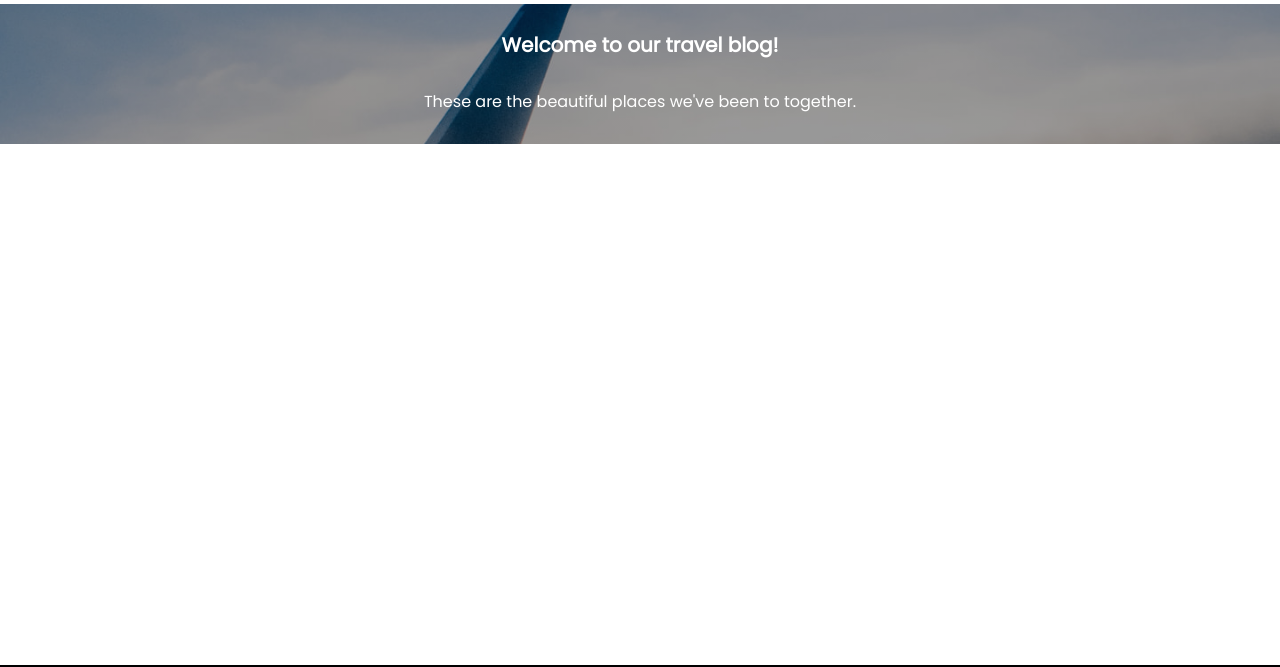
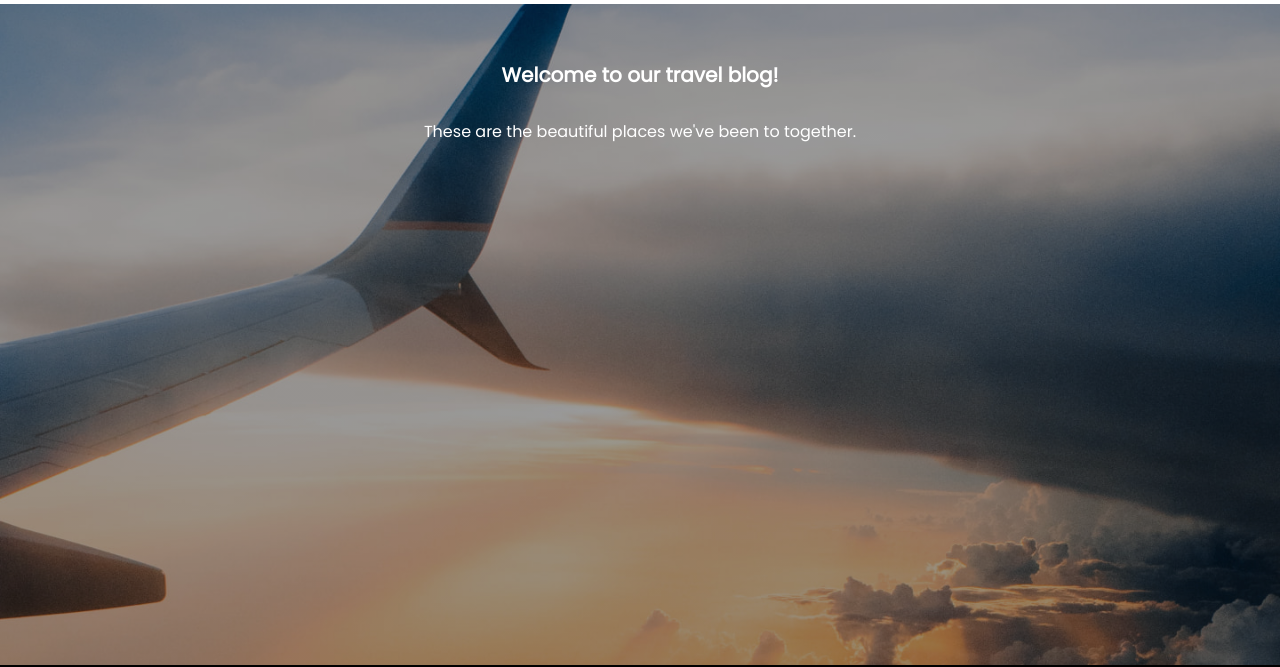
Before and after one commit to Noroff-FEU-Assignments/project-exam-1-AdrianMikk, a plain HTML site: page posts.html in a window 1280 px wide. Shown: the part 60-727 px from the top of the page. Drawn offline with Linux system fonts and the light colour scheme; no server answers.

Commit message:
Posts update

```diff
--- a/css/styles.css
+++ b/css/styles.css
@@ -131,19 +131,12 @@ nav {
 /* Posts */
 
 .post {
-  width: 50%;
-  margin: 5px auto;
-  position: relative;
-  height: 50%;
-  display: flex;
-  flex-direction: column;
-  justify-content: center;
+  margin: 20px auto;
 }
 
 .post img {
-  height: 20rem;
+  height: 15rem;
   width: 20rem;
-  margin: auto;
 }
 
 .post div {
@@ -155,11 +148,6 @@ nav {
   margin-right: auto;
   justify-content: center;
 }
-.post h2 {
-  color: white;
-  z-index: 10;
-  margin: 0 auto;
-}
 
 .post a {
   margin-top: -25rem;
@@ -167,26 +155,35 @@ nav {
   z-index: 10;
 }
 
-.posts-image-container {
+.list-container {
   background-image:  linear-gradient(rgb(0, 0, 0, 0.4), rgb(0, 0, 0, 0.4)), url(/images/HomepageImage-min.jpg);
-    /* position: absolute; */
   background-position: center;
   background-size: cover;
   background-repeat: no-repeat;
   background-attachment: fixed;
-    width: 100%;
+  width: 100vw;
+  display: flex;
 }
 
-.posts-container {
-  margin: auto;
+.posts-image-container {
+  width: 100vw;
+  height: 100vh;
+}
+
+.postsContainer {
+  height: 100vh;
+  width: 100vw;
+  align-items: center;
+  justify-content: center;
   display: flex;
-  flex-direction: column;
-  justify-content: center;
+  flex-wrap: wrap;
+  gap: 15px;
+  padding: 20px;
 }
 
 .posts-text {
   text-align: center;
-    padding-top: 20px;
+  padding-top: 50px;
 }
 
 .posts-h1 {
@@ -201,6 +198,10 @@ nav {
   color: #fff;
   line-height: 1.5;
   padding: 30px;
+}
+
+.post h2 {
+  color: white;
 }
 
 /* About Us */
--- a/js/posts.js
+++ b/js/posts.js
@@ -23,10 +23,12 @@ function renderPost(data) {
         postElement.innerHTML = `
             <div>
             <img src="${featuredPost._embedded['wp:featuredmedia'][0].source_url}"/>
+            <div>
             <h2>${featuredPost.title.rendered}</h2>
             <button>
             <a href="${featuredPost.link}">Read more</a>
             </button>
+            </div>
             </div>
         `;
 
--- a/posts.html
+++ b/posts.html
@@ -42,15 +42,15 @@
         <div class="line3"></div>
       </div>
     </nav>
-    <div class="listContainer">
+    <div class="list-container">
       <div class="posts-image-container">
+        <div class="posts-text">
+          <h1 class="posts-h1">Welcome to our travel blog!</h1>
+          <h2 class="posts-h2">
+            These are the beautiful places we've been to together.
+          </h2>
+        </div>
         <div class="postsContainer">
-          <div class="posts-text">
-            <h1 class="posts-h1">Welcome to our travel blog!</h1>
-            <h2 class="posts-h2">
-              These are the beautiful places we've been to together.
-            </h2>
-          </div>
         </div>
       </div>
     </div>
```
Lines whose indentation alone changed are shown as unchanged.
